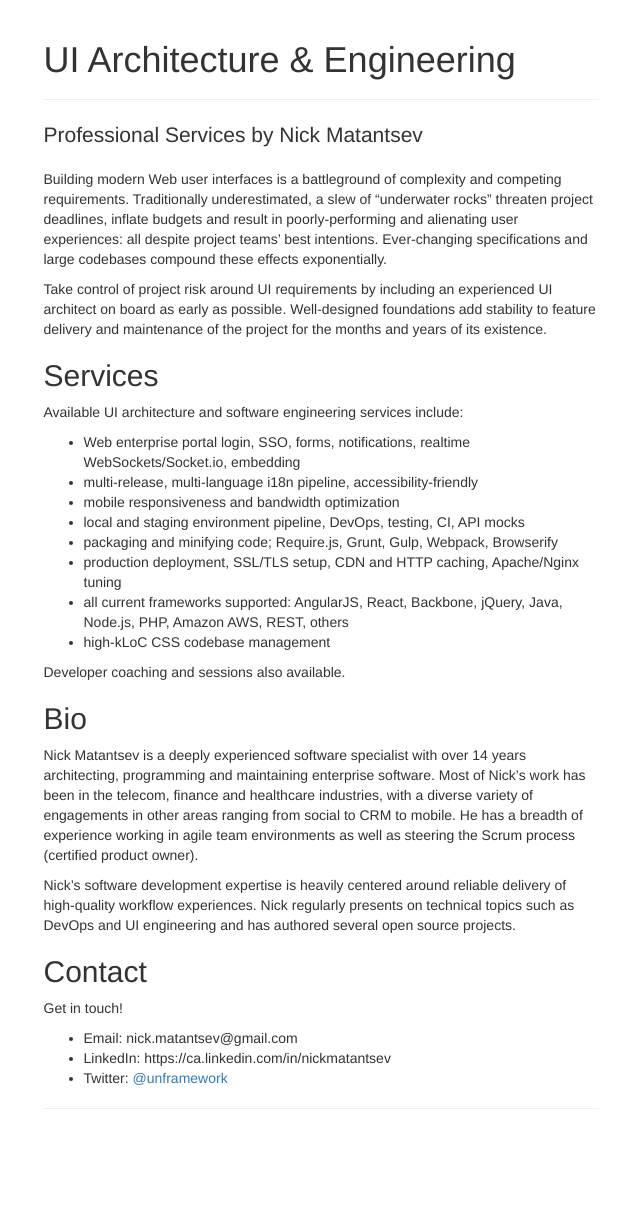
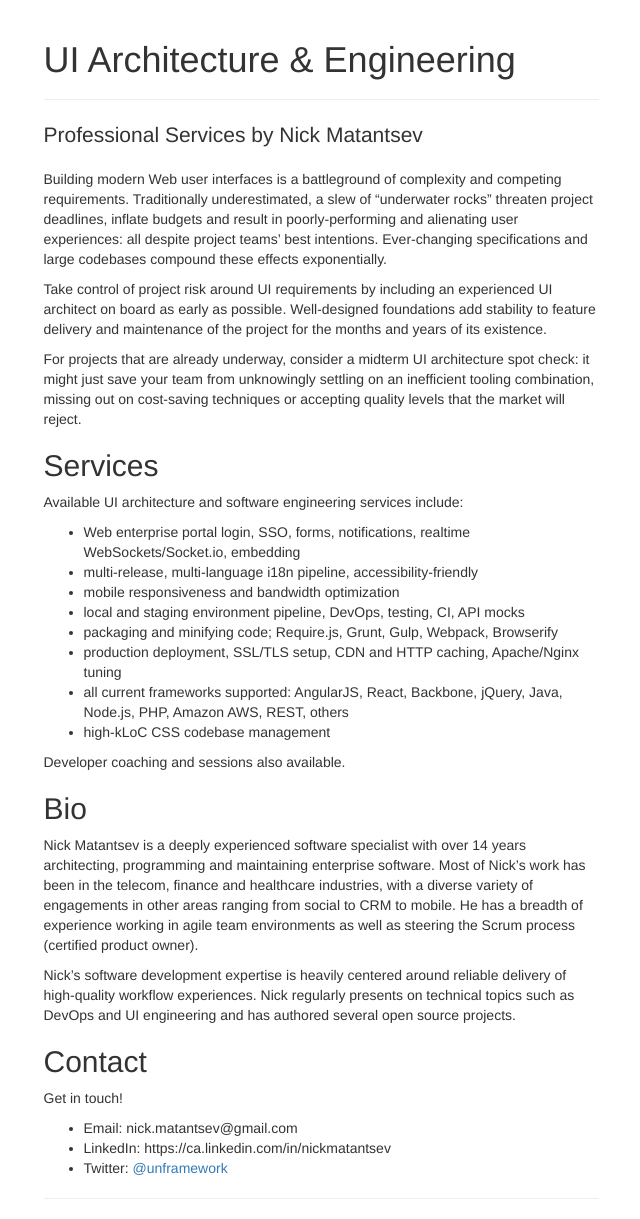
Before and after one commit to unframework/unframework-website, a Jekyll site: the page built from ui-architecture.md, in a window 1280 px wide. Shown: the whole page, without its empty margins (319-959 px from the left). Built offline with Jekyll 4.4.1, drawn with Linux system fonts in a browser that asks for light colours; before the commit the page ends 1129 px from its top, so only the background shows below that.

Commit message:
Add midterm architecture consulting note

```diff
--- a/ui-architecture.md
+++ b/ui-architecture.md
@@ -7,6 +7,8 @@
 Building modern Web user interfaces is a battleground of complexity and competing requirements. Traditionally underestimated, a slew of "underwater rocks" threaten project deadlines, inflate budgets and result in poorly-performing and alienating user experiences: all despite project teams' best intentions. Ever-changing specifications and large codebases compound these effects exponentially.
 
 Take control of project risk around UI requirements by including an experienced UI architect on board as early as possible. Well-designed foundations add stability to feature delivery and maintenance of the project for the months and years of its existence.
+
+For projects that are already underway, consider a midterm UI architecture spot check: it might just save your team from unknowingly settling on an inefficient tooling combination, missing out on cost-saving techniques or accepting quality levels that the market will reject.
 
 ## Services
 
```
